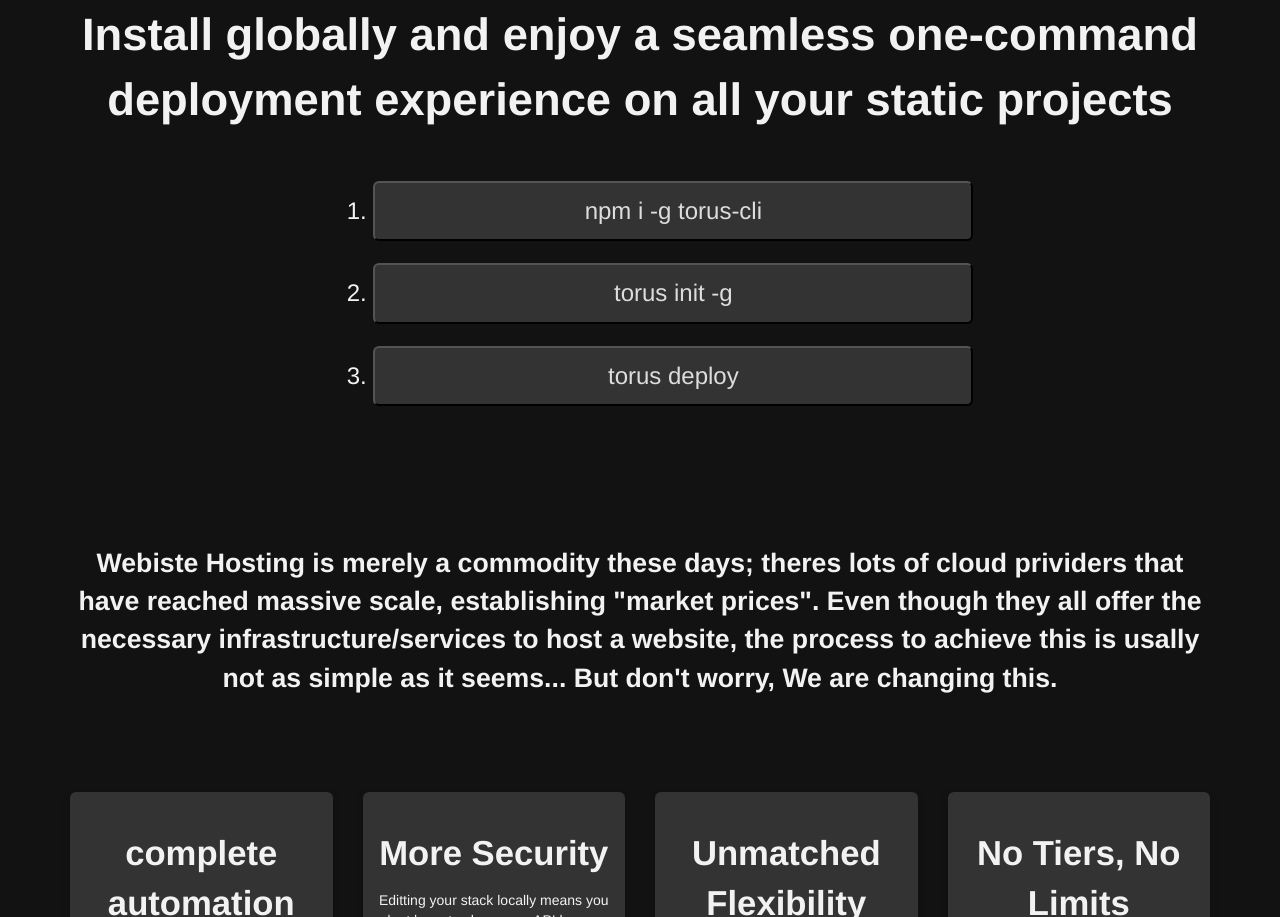
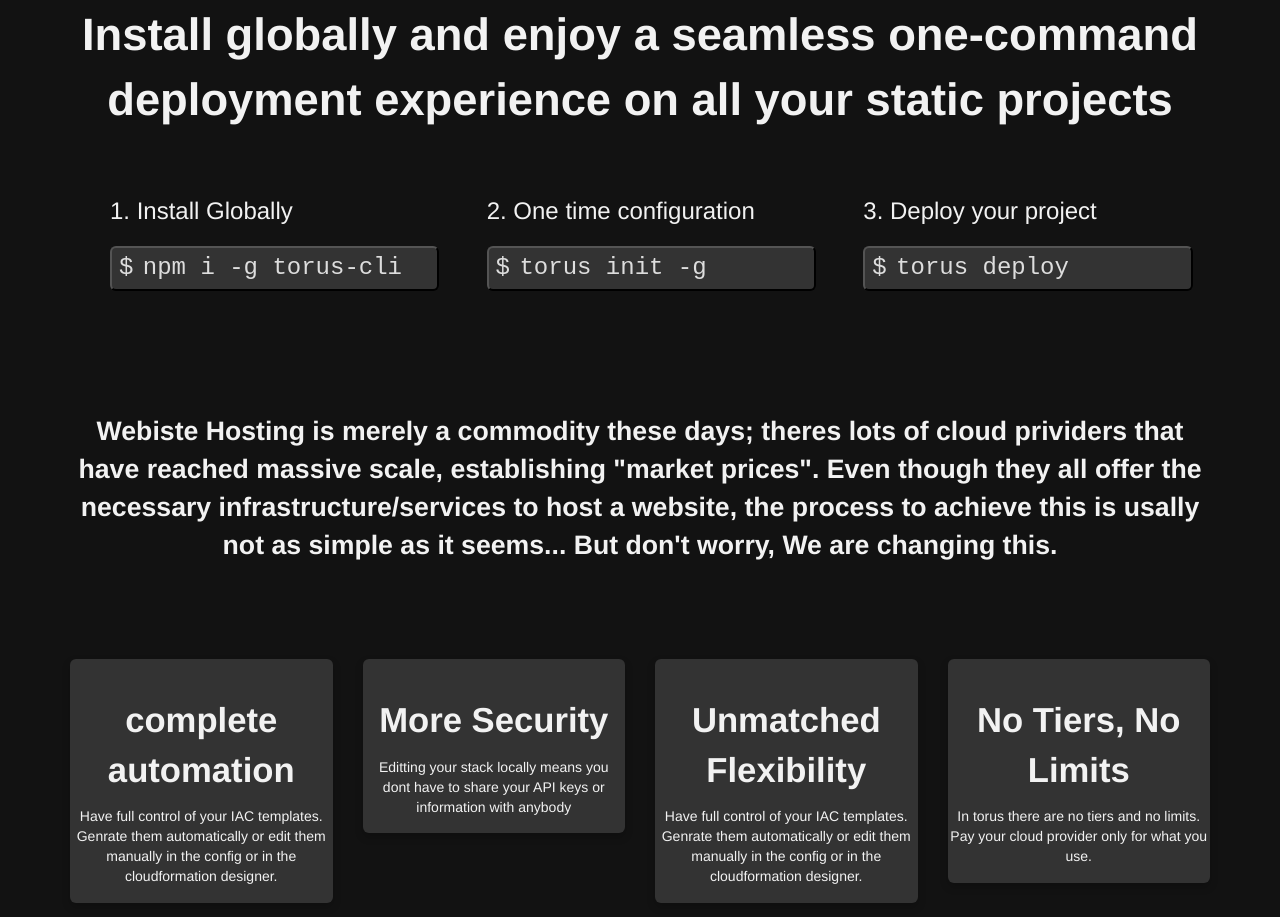
Before and after one commit to torus-tools/site, a plain HTML site: page index.html in a window 1280 px wide. Shown: the part 1199-2116 px from the top of the page. Drawn offline with Linux system fonts and the light colour scheme.

Commit message:
rearranged getting started section and added ubuntu font

```diff
--- a/css/collapse.css
+++ b/css/collapse.css
@@ -5,6 +5,9 @@
 
 .text-center {
   text-align: center;
+}
+.text-left {
+  text-align: left;
 }
 
 h1 {
@@ -41,10 +44,18 @@
 .codebox {
   background-color: #333;
   color: #ddd;
-  margin: 1% 0;
+  margin: 5% 0;
   padding: 1%;
-  width: 600px;
+  min-width: 95%;
+  text-align: left;
+  padding-left: 2%;
+  font-family: 'Ubuntu Mono', monospace;
 }
+.codebox:before {
+  content: "\0024";
+  padding-right: 3%;
+}
+
 
 .get-started{
   font-size: 18pt;
--- a/index.html
+++ b/index.html
@@ -50,11 +50,20 @@
 
       <h2>Install globally and enjoy a seamless one-command deployment experience on all your static projects</h2>
 
-      <div class="get-started">
-        <ol>
-          <li><button class="codebox">npm i -g torus-cli</button></li>
-          <li><button class="codebox">torus init -g</button></li>
-          <li><button class="codebox">torus deploy</button></li>
+      <div class="row get-started">
+        <ol class="text-left">
+          <div class="col-lg-4">
+            <li>Install Globally</li>
+            <button class="codebox">npm i -g torus-cli</button>
+          </div>
+          <div class="col-lg-4">
+            <li>One time configuration</li>
+            <button class="codebox">torus init -g</button>
+          </div>
+          <div class="col-lg-4">
+            <li>Deploy your project</li>
+            <button class="codebox">torus deploy</button>
+          </div>
         </ol>
       </div>
     </section>
```
